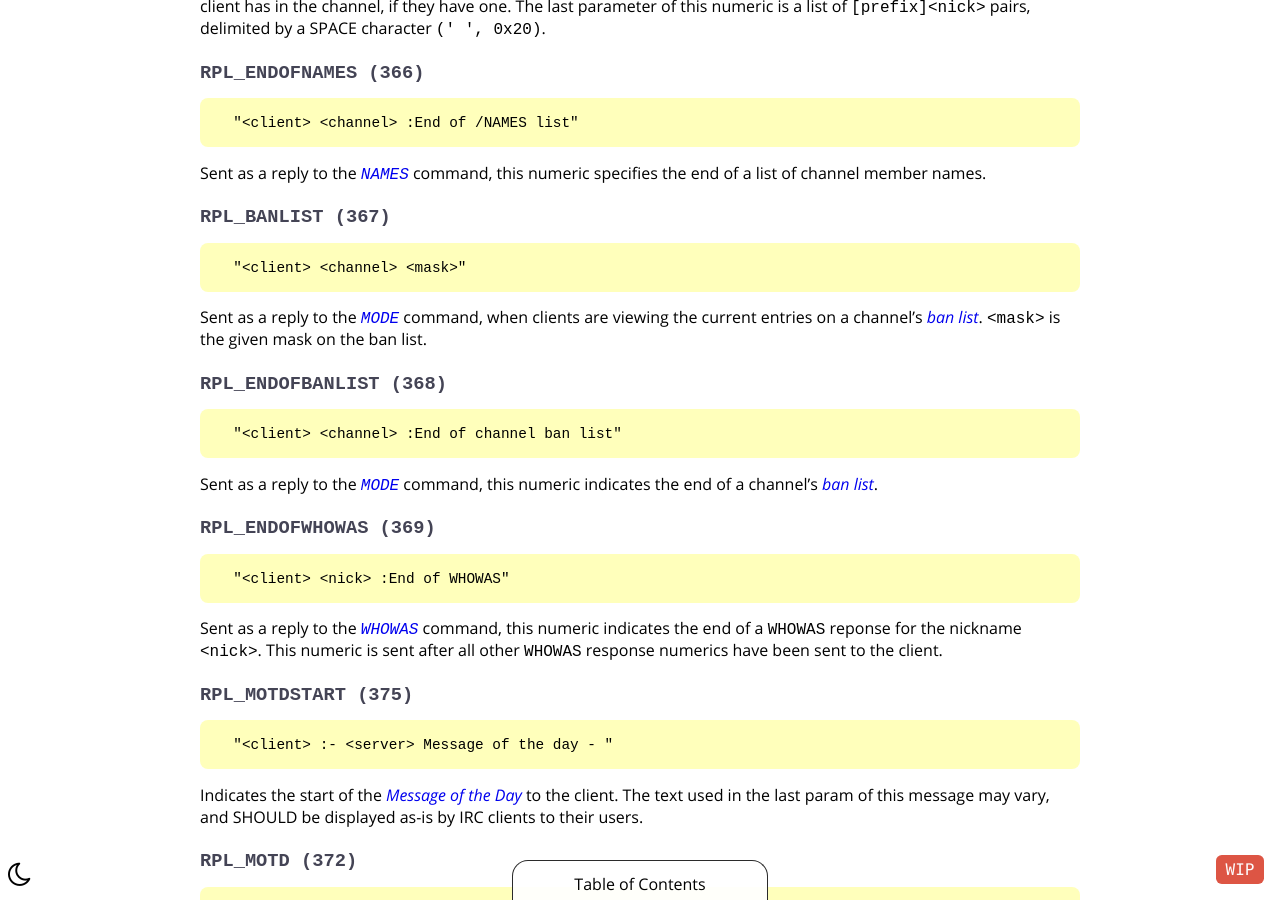
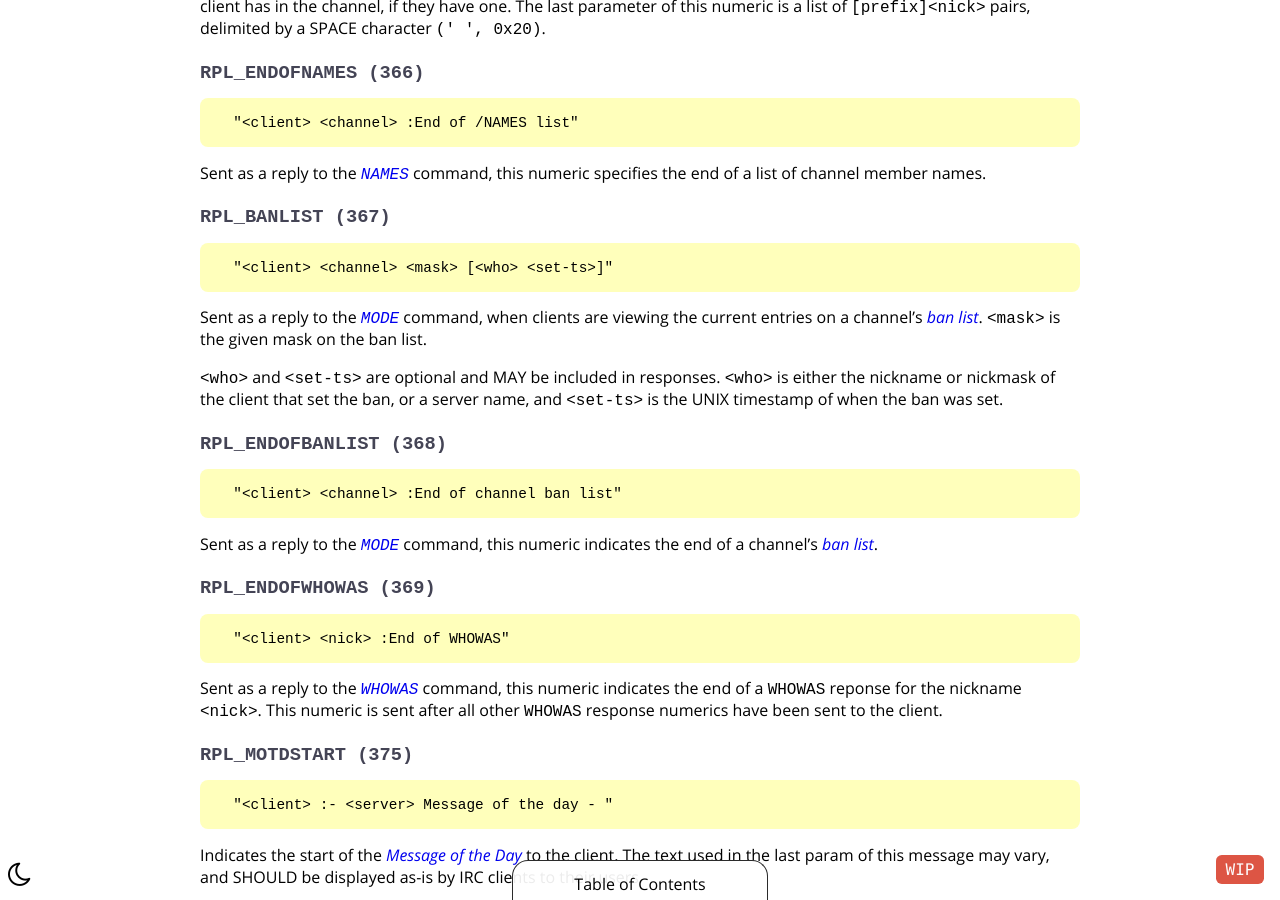
Before and after one commit to ircdocs/modern-irc, a Jekyll site: the page built from index.md, in a window 1280 px wide and 900 px high, scrolled down 59538 px. Built offline with Jekyll 4.4.1, drawn with Linux system fonts in a browser that asks for light colours.

Commit message:
RPL_BANLIST: Document optional parameters (#133)

```diff
--- a/_includes/modern-appendix.md
+++ b/_includes/modern-appendix.md
@@ -612,9 +612,11 @@ Sent as a reply to the {% message NAMES %} command, this numeric specifies the e
 
 {% numericheader RPL_BANLIST %}
 
-      "<client> <channel> <mask>"
+      "<client> <channel> <mask> [<who> <set-ts>]"
 
 Sent as a reply to the {% message MODE %} command, when clients are viewing the current entries on a channel's [ban list](#ban-channel-mode). `<mask>` is the given mask on the ban list.
+
+`<who>` and `<set-ts>` are optional and MAY be included in responses. `<who>` is either the nickname or nickmask of the client that set the ban, or a server name, and `<set-ts>` is the UNIX timestamp of when the ban was set.
 
 {% numericheader RPL_ENDOFBANLIST %}
 
```
